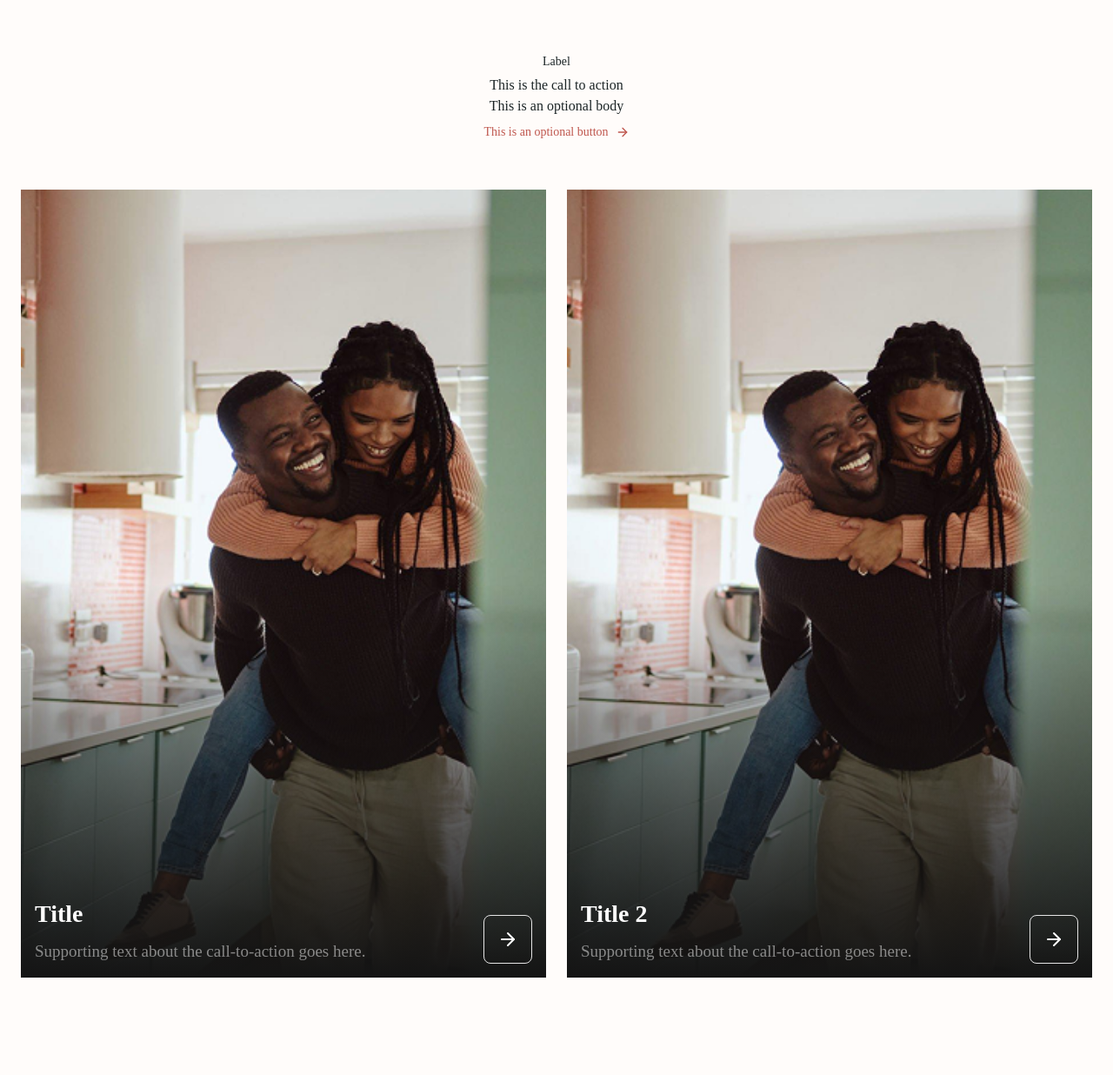
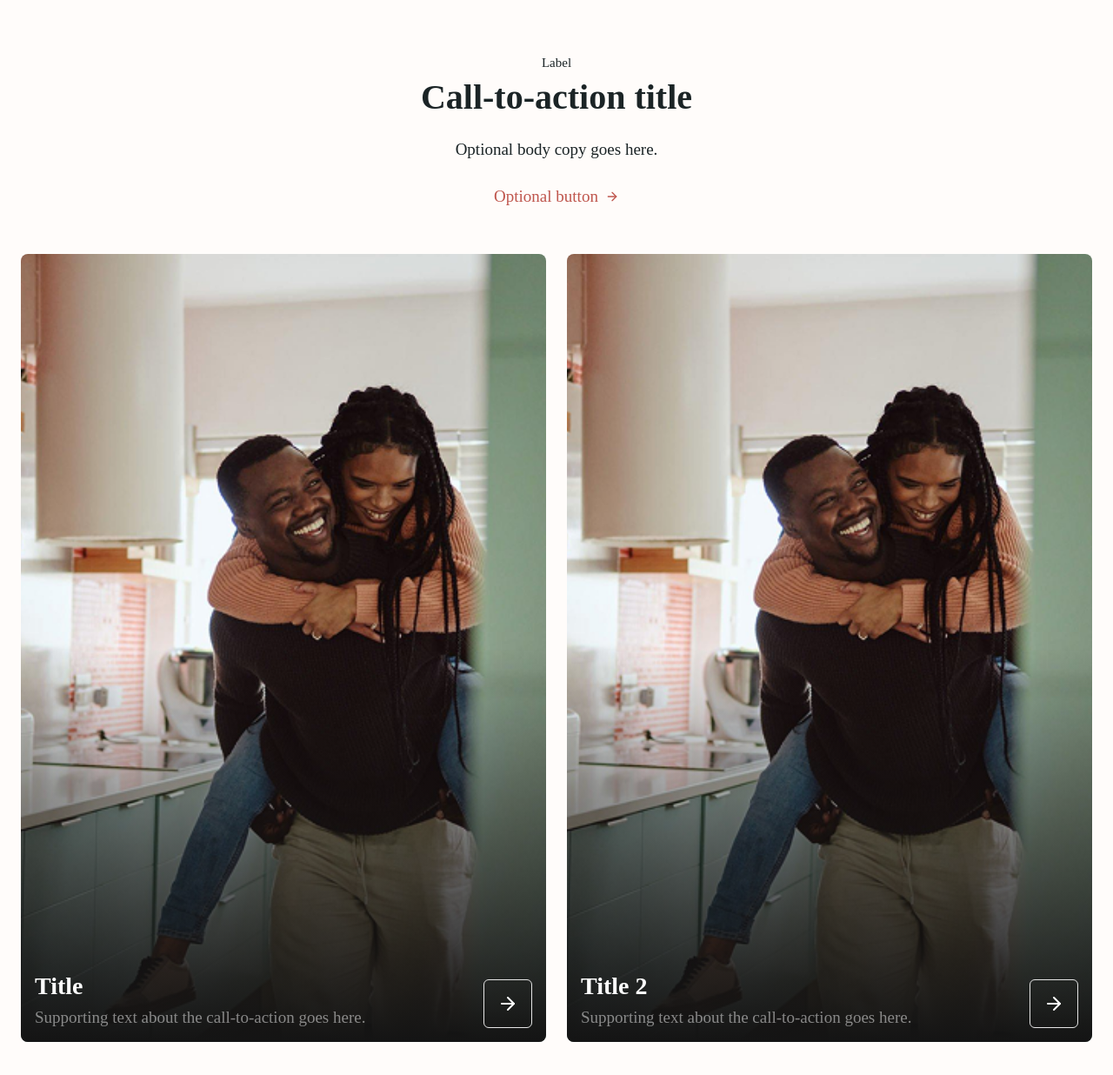
Before and after one commit to dav-97/huysinc, a React (Vite) app: page / in a window 1280 px wide. Shown: the top 1236 px of the page at 87% size. Before the commit the page ends 1188 px from the top, so only its background shows below. Built offline with nearby package versions, Linux system fonts and the light colour scheme; a web font is replaced by a local one.

Commit message:
Refactor App component to use state for CTA values and enhance styling in CTA and CTABlock components

```diff
--- a/src/App.tsx
+++ b/src/App.tsx
@@ -3,13 +3,15 @@
 // Mobile: max 375
 
 import { type CTAProps, CTA } from "@/components/cta";
+import { useState } from "react";
 
-const CTAValues: CTAProps = {
+export const App = () => {
+  const [CTAValues, setCTAValues] = useState<CTAProps>({
     label: "Label",
-  title: "This is the call to action",
-  bodyCopy: "This is an optional body",
+    title: "Call-to-action title",
+    bodyCopy: "Optional body copy goes here.",
     button: {
-    text: "This is an optional button",
+      text: "Optional button",
       url: "/",
     },
     blocks: [
@@ -28,12 +30,13 @@ const CTAValues: CTAProps = {
         subTitle: "Supporting text about the call-to-action goes here.",
       },
     ],
-};
+  });
 
-export const App = () => {
   return (
+    <>
       <div className="px-5 py-12 tablet:px-6 tablet:py-16 desktop:p-16">
         <CTA {...CTAValues} />
       </div>
+    </>
   );
 };
--- a/src/components/cta-block.tsx
+++ b/src/components/cta-block.tsx
@@ -1,4 +1,5 @@
 import { Button } from "@/components/ui/button";
+import { H4 } from "@/components/ui/headings";
 import { ArrowRight } from "lucide-react";
 
 export type CTABlockProps = {
@@ -11,13 +12,15 @@ export type CTABlockProps = {
 
 export const CTABlock = ({ imageUrl, subTitle, title, url }: CTABlockProps) => {
   return (
-    <div className="relative tablet:aspect-2/3 desktop:aspect-auto">
+    <div className="relative tablet:aspect-2/3 desktop:aspect-auto rounded-lg overflow-hidden">
       <img className="size-full object-cover" src={imageUrl} alt={title} />
       <div className="absolute bottom-0 top-1/2 w-full bg-linear-to-t from-[#141414] to-[#141414]/0" />
       <div className="absolute flex flex-row bottom-0 p-4 w-full items-end">
         <div className="flex flex-col flex-1 gap-2">
-          <span className="font-semibold text-white text-[22px] tablet:text-[28px]">{title}</span>
-          <span className="font-[450] text-[17px] tablet:text-[19px] text-[#FAFAFA]/50">{subTitle}</span>
+          <H4 className="text-white">{title}</H4>
+          <span className="font-450 text-[17px] tablet:text-[19px] leading-[24px] tracking-[0] text-[#FAFAFA]/50">
+            {subTitle}
+          </span>
         </div>
         <Button asChild size="icon" variant="icon">
           <a href={url}>
--- a/src/components/cta.tsx
+++ b/src/components/cta.tsx
@@ -1,5 +1,6 @@
 import { CTABlock, type CTABlockProps } from "@/components/cta-block";
 import { Button } from "@/components/ui/button";
+import { H2 } from "@/components/ui/headings";
 import { Label } from "@/components/ui/label";
 import { ArrowRight } from "lucide-react";
 
@@ -16,13 +17,15 @@ export type CTAProps = {
 
 export const CTA = ({ label, title, bodyCopy, button, blocks }: CTAProps) => {
   return (
-    <div className="flex flex-col gap-8 tablet:gap-12 desktop:gap-20">
-      <div className="flex flex-col items-center">
-        <div className="flex flex-col gap-2 items-center">
+    <div className="flex flex-col gap-8 tablet:gap-12 items-center desktop:gap-20">
+      <div className="flex flex-col items-center gap-4 tablet:gap-6 tablet:w-[864px]">
+        <div className="flex flex-col gap-2 items-center tablet:w-[642px]">
           <Label>{label}</Label>
-          <span>{title}</span>
+          <H2 className="text-center text-wrap">{title}</H2>
         </div>
-        {bodyCopy && <span>{bodyCopy}</span>}
+        {bodyCopy && (
+          <span className="font-450 text-[17px] tablet:text-[19px] leading-[24px] tracking-[0]">{bodyCopy}</span>
+        )}
         {button && (
           <Button asChild>
             <a href={button.url}>
--- a/src/components/ui/button.tsx
+++ b/src/components/ui/button.tsx
@@ -10,7 +10,7 @@ const buttonVariants = cva(
     variants: {
       variant: {
         default:
-          "text-secondary underline-offset-4 hover:underline hover:text-secondary-hover focus:text-secondary-focus",
+          "text-secondary font-450 text-[17px] tablet:text-[19px] hover:text-secondary-hover focus:text-secondary-focus",
         icon: "text-white border border-border p-3",
       },
       size: {
--- /dev/null
+++ b/src/components/ui/headings.tsx
@@ -0,0 +1,58 @@
+import { cn } from "@/lib/utils";
+import type { HTMLAttributes } from "react";
+
+export const H1 = ({ className, children, ...props }: HTMLAttributes<HTMLHeadingElement>) => {
+  return (
+    <h1
+      className={cn(
+        "font-semibold text-[48px] tablet:text-[80px] leading-[48px] tablet:leading-[80px] tracking-[-3%] tablet:tracking-[-4%]",
+        className,
+      )}
+      {...props}
+    >
+      {children}
+    </h1>
+  );
+};
+
+export const H2 = ({ className, children, ...props }: HTMLAttributes<HTMLHeadingElement>) => {
+  return (
+    <h2
+      className={cn(
+        "font-semibold text-[36px] tablet:text-[40px] leading-[40px] tablet:leading-[48px] tracking-[-2%] tablet:tracking-[-3%]",
+        className,
+      )}
+      {...props}
+    >
+      {children}
+    </h2>
+  );
+};
+
+export const H3 = ({ className, children, ...props }: HTMLAttributes<HTMLHeadingElement>) => {
+  return (
+    <h3
+      className={cn(
+        "font-semibold text-[28px] tablet:text-[34px] leading-[32px] tablet:leading-[40px] tracking-[-2%]",
+        className,
+      )}
+      {...props}
+    >
+      {children}
+    </h3>
+  );
+};
+
+export const H4 = ({ className, children, ...props }: HTMLAttributes<HTMLHeadingElement>) => {
+  return (
+    <h4
+      className={cn(
+        "font-semibold text-[23px] tablet:text-[28px] leading-[24px] tablet:leading-[32px] tracking-[-2%]",
+        className,
+      )}
+      {...props}
+    >
+      {children}
+    </h4>
+  );
+};
--- a/src/components/ui/label.tsx
+++ b/src/components/ui/label.tsx
@@ -9,6 +9,7 @@ function Label({ className, ...props }: React.ComponentProps<typeof LabelPrimiti
       data-slot="label"
       className={cn(
         "flex items-center gap-2 text-sm leading-none font-medium select-none group-data-[disabled=true]:pointer-events-none group-data-[disabled=true]:opacity-50 peer-disabled:cursor-not-allowed peer-disabled:opacity-50",
+        "font-450 text-[14px] tablet:text-[15px] leading-[16px] tracking-[2%]",
         className,
       )}
       {...props}
--- a/src/index.css
+++ b/src/index.css
@@ -19,10 +19,6 @@
 
 @theme inline {
   --font-main: "TT Commons Pro";
-  --radius-sm: calc(var(--radius) - 4px);
-  --radius-md: calc(var(--radius) - 2px);
-  --radius-lg: var(--radius);
-  --radius-xl: calc(var(--radius) + 4px);
   --color-background: var(--background);
   --color-foreground: var(--foreground);
   --color-primary: var(--primary);
@@ -38,10 +34,10 @@
   --color-ring: var(--ring);
   --breakpoint-tablet: 23.5rem;
   --breakpoint-desktop: 90rem;
+  --font-weight-450: 450;
 }
 
 :root {
-  --radius: 0.625rem;
   --background: #fffcfa;
   --foreground: #1b2426;
   --primary: #39494d;
```
Lines whose indentation alone changed are shown as unchanged.
